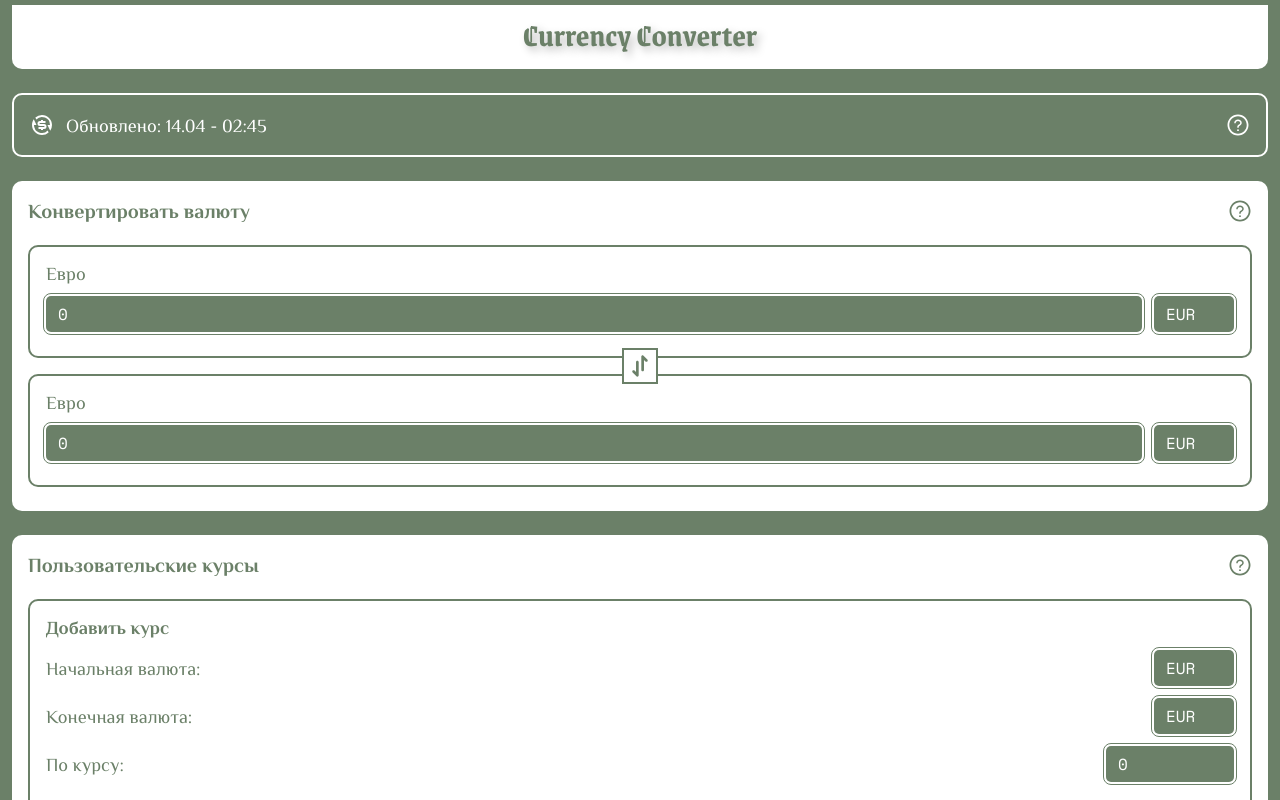
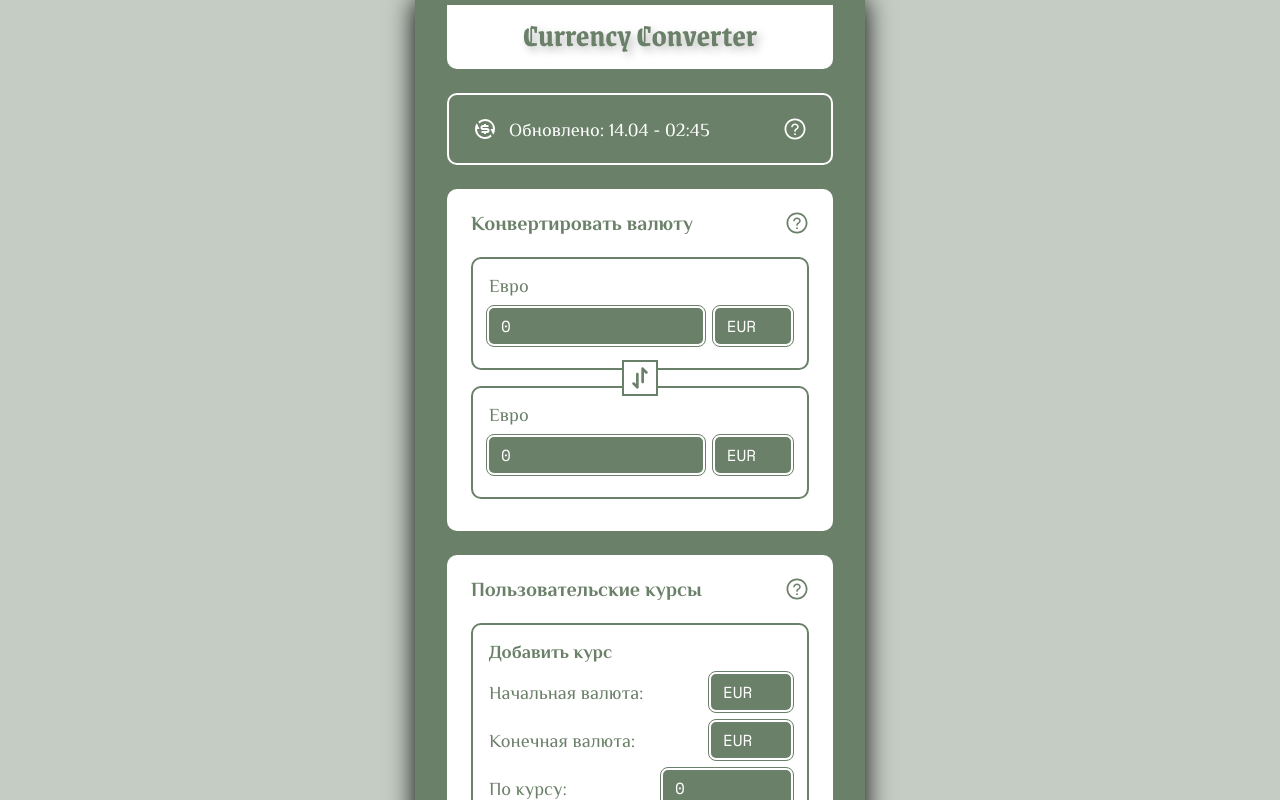
Before and after one commit to smtexx/currency, a React (Create React App) app: page / in a window 1280 px wide. Shown: the top 800 px of the page. Built offline with nearby package versions, Linux system fonts and the light colour scheme.

Commit message:
style: adapting for $phone-s

```diff
--- a/src/app/styles/common.scss
+++ b/src/app/styles/common.scss
@@ -28,6 +28,10 @@ body {
     @media screen and (min-width: $phone-xs) {
       font-size: var(--fz-xl);
     }
+  }
+
+  @media screen and (min-width: $phone-s) {
+    padding: var(--in-m) var(--in-l) var(--in-xl);
   }
 }
 
--- a/src/components/Updated/Updated.module.scss
+++ b/src/components/Updated/Updated.module.scss
@@ -12,6 +12,10 @@
   @media screen and (min-width: $phone-xs) {
     padding: var(--in-s) var(--in-m);
   }
+
+  @media screen and (min-width: $phone-s) {
+    padding: var(--in-m) var(--in-l);
+  }
 }
 
 .icon {
--- a/src/layout/Layout.module.scss
+++ b/src/layout/Layout.module.scss
@@ -1,4 +1,11 @@
 @import '../app/styles/breakpoints.scss';
+
+.wrapperOutside {
+  @media screen and (min-width: $phone-s) {
+    padding-bottom: var(--in-l);
+    background-color: var(--co-green-l);
+  }
+}
 
 .wrapperInside {
   display: flex;
@@ -6,6 +13,13 @@
   min-height: 100vh;
   padding: 0 var(--in-s);
   background-color: var(--co-green);
+
+  @media screen and (min-width: $phone-s) {
+    max-width: 450px;
+    margin: 0 auto;
+    padding: 0 var(--in-xl);
+    box-shadow: 0 0 25px var(--co-black);
+  }
 }
 
 .main {
```
